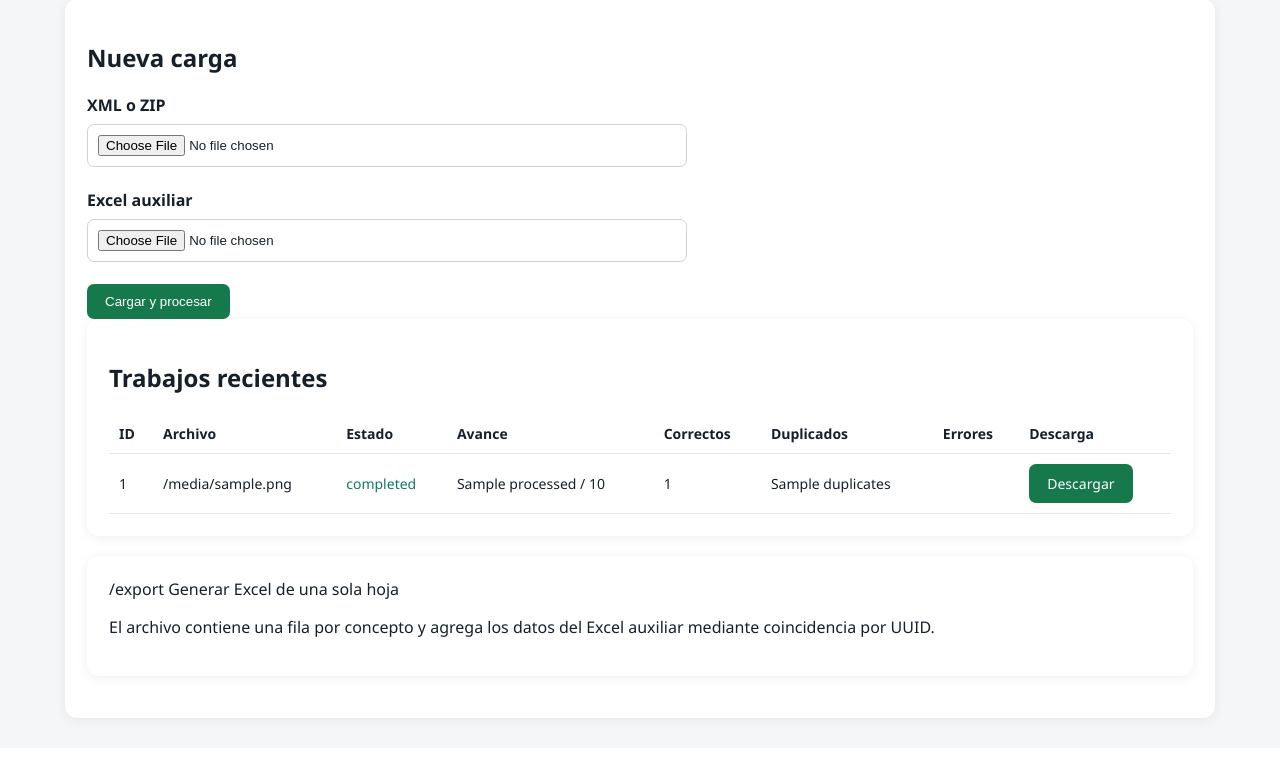
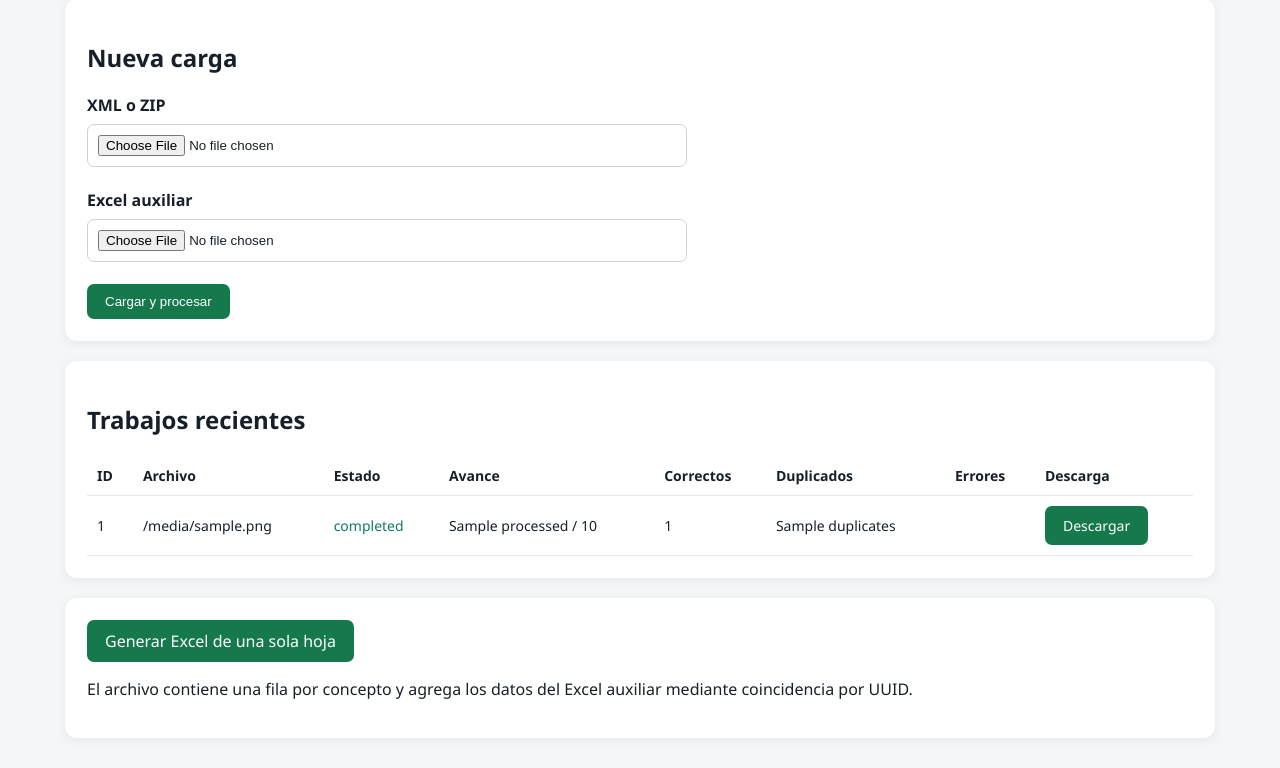
Before and after one commit to leobardoparra24-pixel/LeoCom, a FastAPI app: template app/templates/index.html in a window 1280 px wide. Shown: the part 183-951 px from the top of the page. Before the commit the page ends 910 px from the top, so only its background shows below. Run offline with FastAPI, Linux system fonts and the light colour scheme; the template is opened without the code that fills it: most values are stand-ins (such as "Sample title", 1, 10 or a date in 2020).

Commit message:
Update index.html

```diff
--- a/app/templates/index.html
+++ b/app/templates/index.html
@@ -121,6 +121,7 @@
 
                 <button type="submit">Cargar y procesar</button>
             </form>
+        </section>
 
         <section class="card">
             <h2>Trabajos recientes</h2>
@@ -140,7 +141,7 @@
                 </thead>
 
                 <tbody>
-                    {% for j in jobs %}
+                    {% for job in jobs %}
                     <tr>
                         <td>{{ job.id }}</td>
                         <td>{{ job.filename }}</td>
@@ -161,9 +162,7 @@
         </section>
 
         <section class="card">
-            /export
-                Generar Excel de una sola hoja
-            </a>
+            <a class="btn" href="/export">Generar Excel de una sola hoja</a>
 
             <p>
                 El archivo contiene una fila por concepto y agrega los datos
```
Lines whose indentation alone changed are shown as unchanged.
